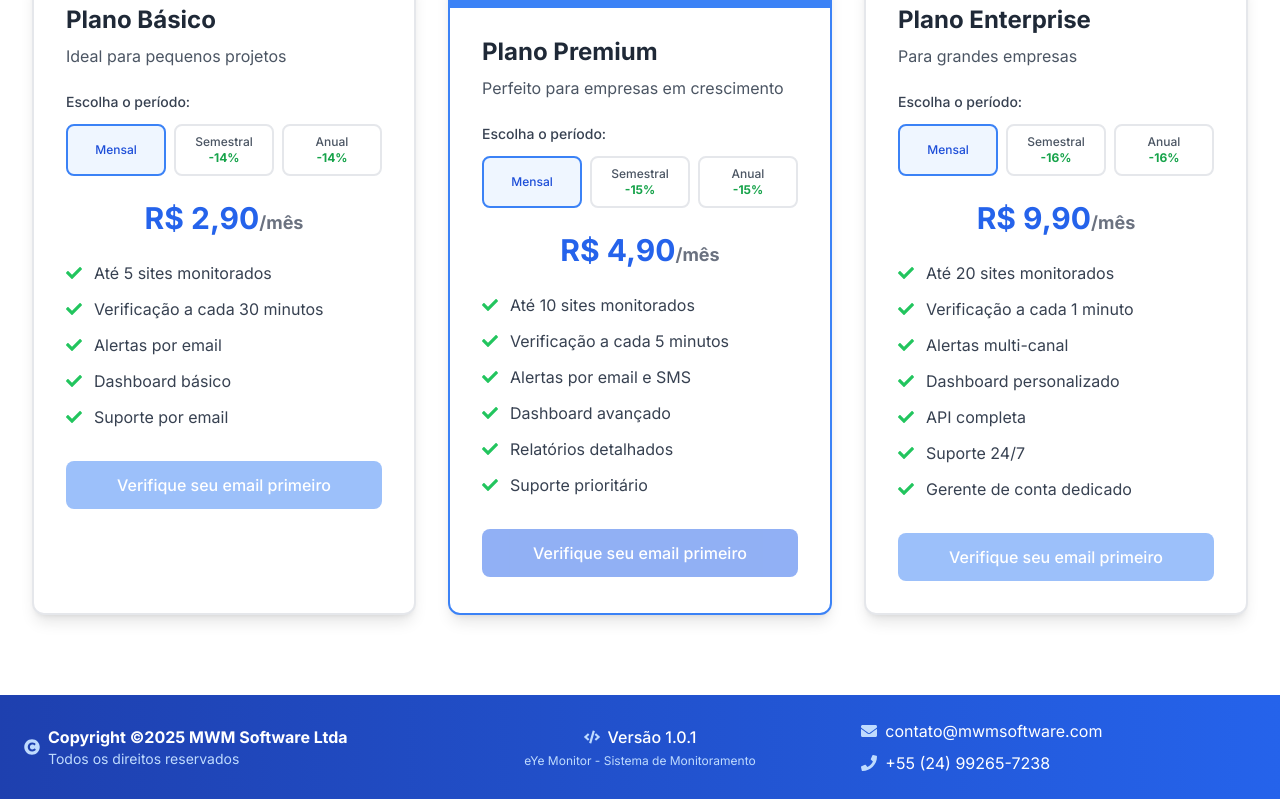
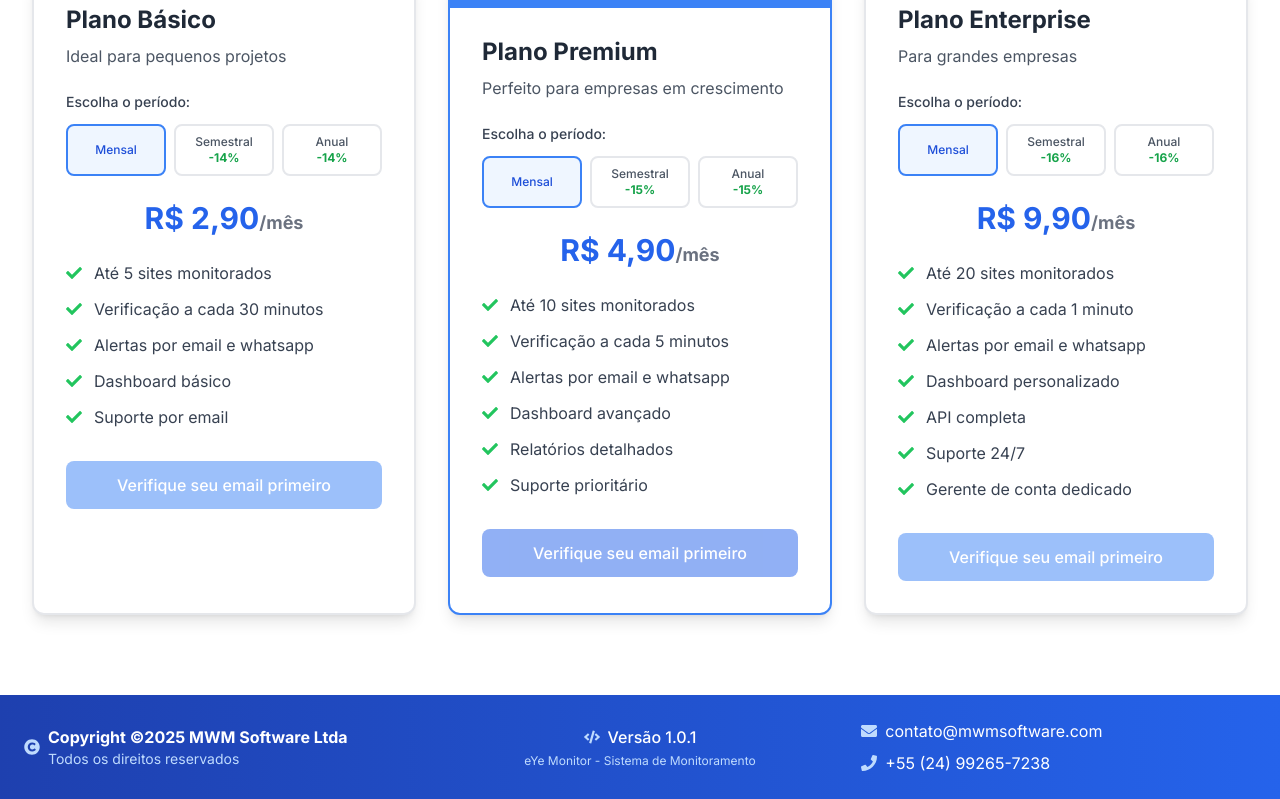
Before and after one commit to Jrmaiworm/monitor-web, a Next.js app: page /planos-de-assinatura in a window 1280 px wide. Shown: the part 719-1518 px from the top of the page. Built offline with nearby package versions, Linux system fonts and the light colour scheme.

Commit message:
fix: salvando

```diff
--- a/src/app/planos-de-assinatura/page.js
+++ b/src/app/planos-de-assinatura/page.js
@@ -38,7 +38,7 @@ const PlanosAssinatura = () => {
       recursos: [
         'Até 5 sites monitorados',
         'Verificação a cada 30 minutos',
-        'Alertas por email',
+        'Alertas por email e whatsapp',
         'Dashboard básico',
         'Suporte por email'
       ],
@@ -56,7 +56,7 @@ const PlanosAssinatura = () => {
       recursos: [
         'Até 10 sites monitorados',
         'Verificação a cada 5 minutos',
-        'Alertas por email e SMS',
+        'Alertas por email e whatsapp',
         'Dashboard avançado',
         'Relatórios detalhados',
         'Suporte prioritário'
@@ -75,7 +75,7 @@ const PlanosAssinatura = () => {
       recursos: [
         'Até 20 sites monitorados',
         'Verificação a cada 1 minuto',
-        'Alertas multi-canal',
+         'Alertas por email e whatsapp',
         'Dashboard personalizado',
         'API completa',
         'Suporte 24/7',
```
